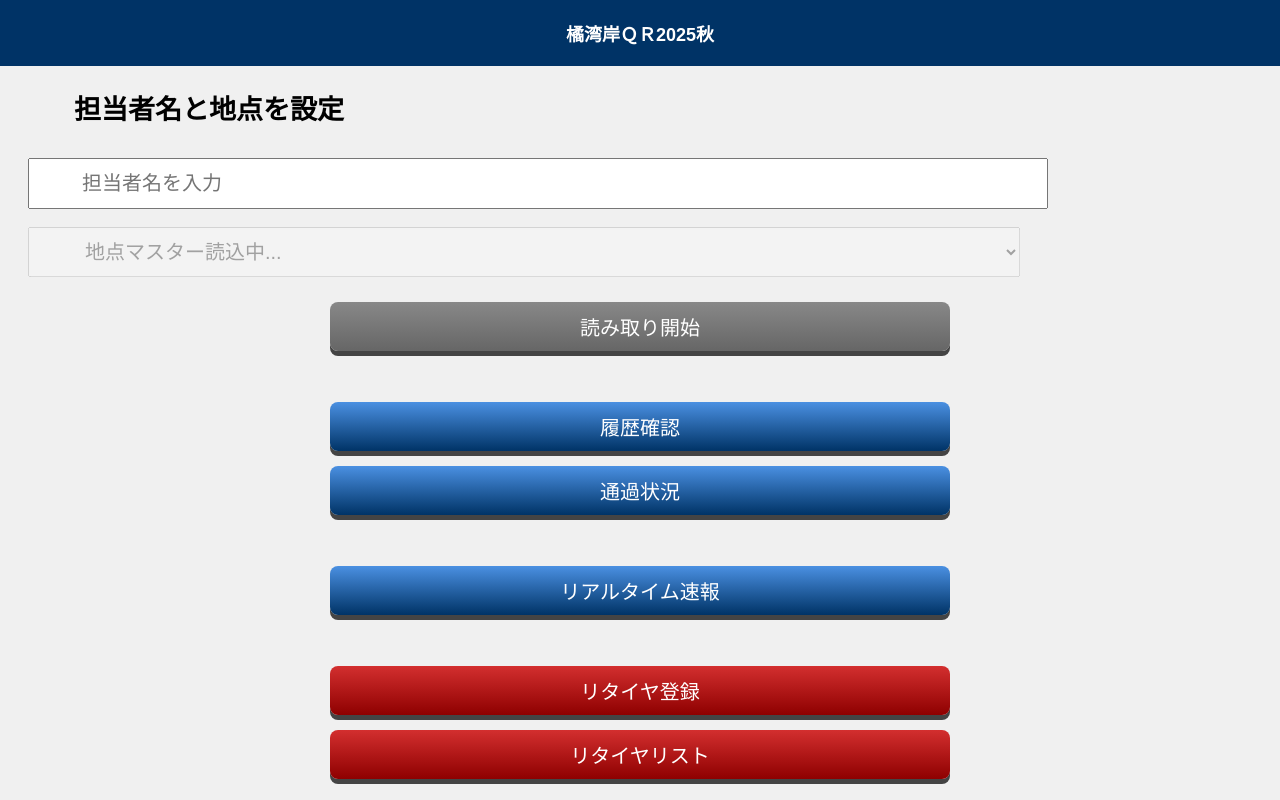
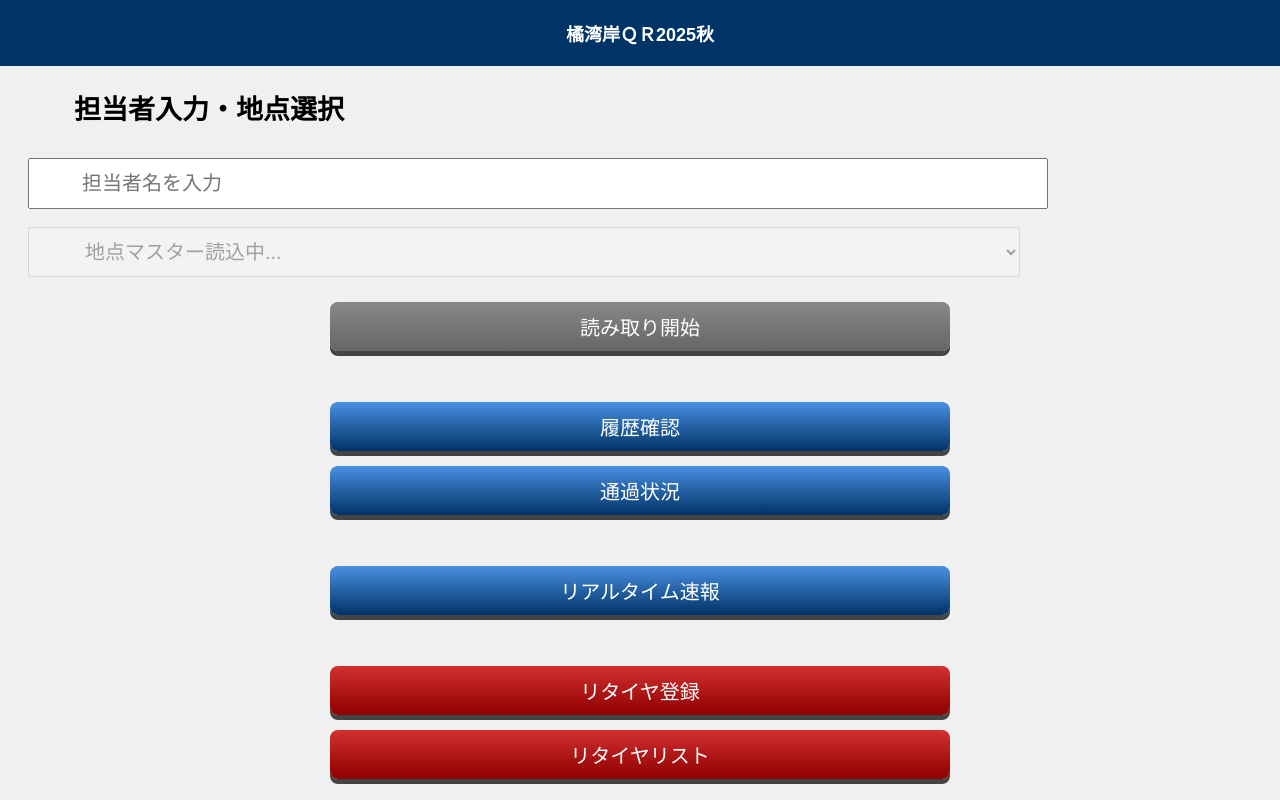
Before and after one commit to chellenlee/tachibana-qr-final, a plain HTML site: page index.html in a window 1280 px wide. Drawn offline with Linux system fonts and the light colour scheme; no server answers.

Commit message:
Update header text for staff input and location selection

```diff
--- a/index.html
+++ b/index.html
@@ -172,7 +172,7 @@
   <p id="retire-info"></p>
 </div>
 <div id="setup">
-  <h2 style="text-align:left; margin-left: 2em;">担当者名と地点を設定</h2>
+  <h2 style="text-align:left; margin-left: 2em;">担当者入力・地点選択</h2>
   <input type="text" id="staffName" placeholder="担当者名を入力">
   <br>
   <select id="location">
```
